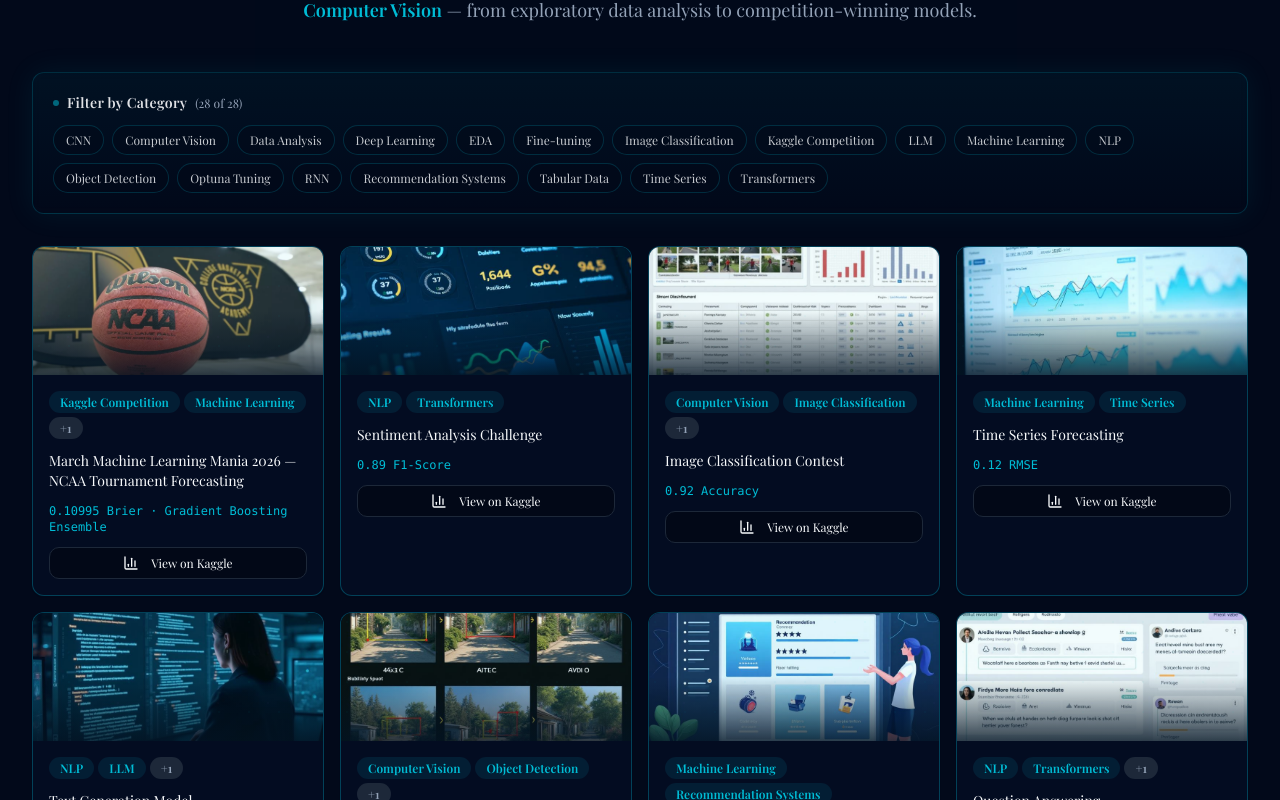
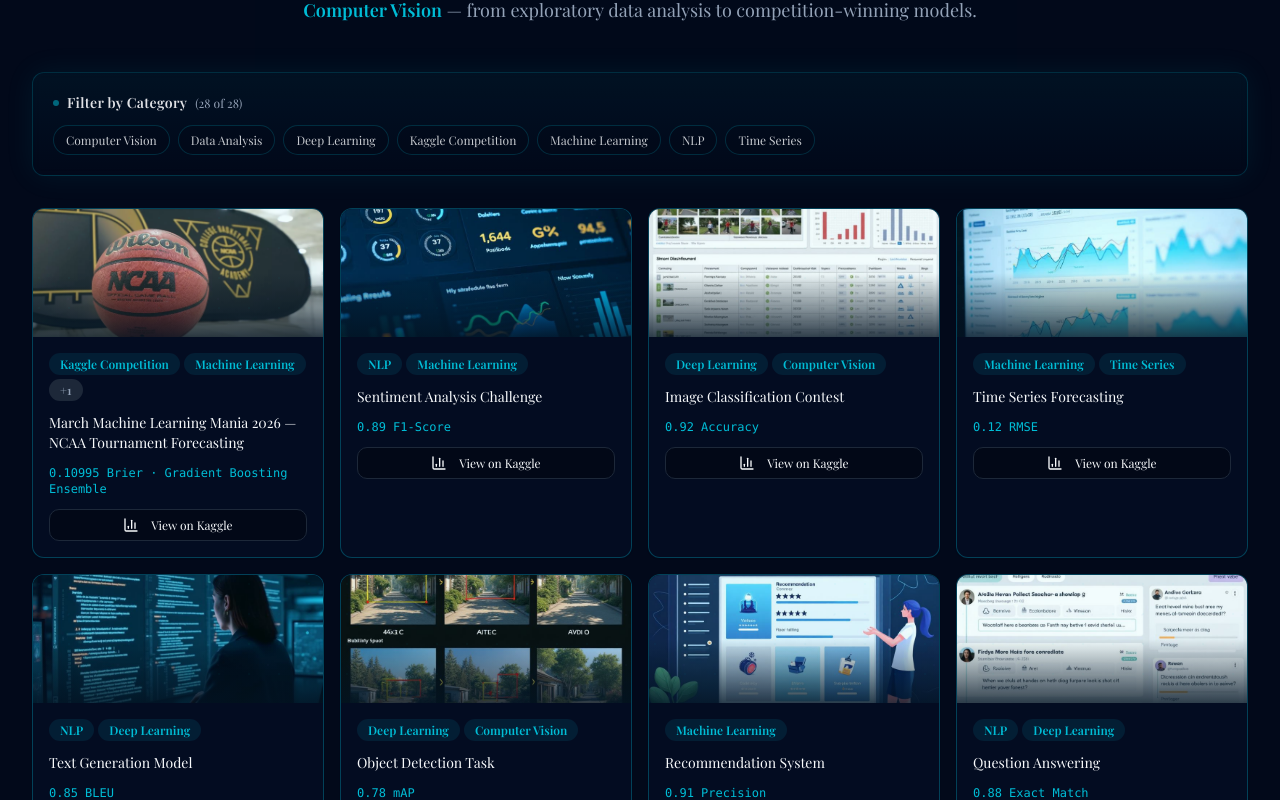
Before and after one commit to muhammadibrahim313/ibrahim-qasmi, a React (Vite) app: page / in a window 1280 px wide. Shown: the part 8060-8860 px from the top of the page. Built offline with nearby package versions, Linux system fonts and the light colour scheme.

Commit message:
Changes
Co-authored-by: muhammadibrahim313 <147333130+muhammadibrahim313@users.noreply.github.com>

```diff
--- a/src/components/Projects.tsx
+++ b/src/components/Projects.tsx
@@ -411,32 +411,32 @@ const Projects = () => {
 
   const kagglePlaceholders = [
     { title: "March Machine Learning Mania 2026 — NCAA Tournament Forecasting", categories: ["Kaggle Competition", "Machine Learning", "Data Analysis"], metric: "0.10995 Brier · Gradient Boosting Ensemble", image: ncaaMarchMadness, link: "https://www.kaggle.com/code/ibrahimqasimi/ncaa-2026-eda-elo-ratings-and-gradient-esemble" },
-    { title: "Sentiment Analysis Challenge", categories: ["NLP", "Transformers"], metric: "0.89 F1-Score", image: sentimentAnalysis },
-    { title: "Image Classification Contest", categories: ["Computer Vision", "Image Classification", "CNN"], metric: "0.92 Accuracy", image: imageClassification },
+    { title: "Sentiment Analysis Challenge", categories: ["NLP", "Machine Learning"], metric: "0.89 F1-Score", image: sentimentAnalysis },
+    { title: "Image Classification Contest", categories: ["Deep Learning", "Computer Vision"], metric: "0.92 Accuracy", image: imageClassification },
     { title: "Time Series Forecasting", categories: ["Machine Learning", "Time Series"], metric: "0.12 RMSE", image: timeSeries },
-    { title: "Text Generation Model", categories: ["NLP", "LLM", "Transformers"], metric: "0.85 BLEU", image: textGeneration },
-    { title: "Object Detection Task", categories: ["Computer Vision", "Object Detection", "Deep Learning"], metric: "0.78 mAP", image: objectDetection },
-    { title: "Recommendation System", categories: ["Machine Learning", "Recommendation Systems"], metric: "0.91 Precision", image: recommendationSystem },
-    { title: "Question Answering", categories: ["NLP", "Transformers", "LLM"], metric: "0.88 Exact Match", image: questionAnswering },
-    { title: "Medical Image Analysis", categories: ["Computer Vision", "Image Classification", "CNN"], metric: "0.94 Sensitivity", image: medicalAnalysis },
-    { title: "Financial Prediction", categories: ["Machine Learning", "Time Series", "Tabular Data"], metric: "0.16 MAE", image: financialPrediction },
-    { title: "Language Translation", categories: ["NLP", "Transformers", "LLM"], metric: "0.82 COMET", image: languageTranslation },
-    { title: "Video Analysis", categories: ["Computer Vision", "Deep Learning", "CNN"], metric: "0.76 IoU", image: videoAnalysis },
-    { title: "Anomaly Detection", categories: ["Machine Learning", "Tabular Data"], metric: "0.93 ROC-AUC", image: anomalyDetection },
-    { title: "Speech Recognition", categories: ["NLP", "RNN", "Deep Learning"], metric: "0.87 WER", image: speechRecognition },
-    { title: "Facial Recognition", categories: ["Computer Vision", "Image Classification", "CNN"], metric: "0.95 Verification", image: facialRecognition },
-    { title: "Market Analysis", categories: ["Data Analysis", "EDA"], metric: "Comprehensive Insights", image: marketAnalysis },
-    { title: "Social Media Analytics", categories: ["Data Analysis", "EDA", "NLP"], metric: "Interactive Dashboard", image: socialAnalytics },
+    { title: "Text Generation Model", categories: ["NLP", "Deep Learning"], metric: "0.85 BLEU", image: textGeneration },
+    { title: "Object Detection Task", categories: ["Deep Learning", "Computer Vision"], metric: "0.78 mAP", image: objectDetection },
+    { title: "Recommendation System", categories: ["Machine Learning"], metric: "0.91 Precision", image: recommendationSystem },
+    { title: "Question Answering", categories: ["NLP", "Deep Learning"], metric: "0.88 Exact Match", image: questionAnswering },
+    { title: "Medical Image Analysis", categories: ["Deep Learning", "Computer Vision"], metric: "0.94 Sensitivity", image: medicalAnalysis },
+    { title: "Financial Prediction", categories: ["Machine Learning", "Time Series"], metric: "0.16 MAE", image: financialPrediction },
+    { title: "Language Translation", categories: ["NLP", "Deep Learning"], metric: "0.82 COMET", image: languageTranslation },
+    { title: "Video Analysis", categories: ["Deep Learning", "Computer Vision"], metric: "0.76 IoU", image: videoAnalysis },
+    { title: "Anomaly Detection", categories: ["Machine Learning", "Data Analysis"], metric: "0.93 ROC-AUC", image: anomalyDetection },
+    { title: "Speech Recognition", categories: ["NLP", "Deep Learning"], metric: "0.87 WER", image: speechRecognition },
+    { title: "Facial Recognition", categories: ["Deep Learning", "Computer Vision"], metric: "0.95 Verification", image: facialRecognition },
+    { title: "Market Analysis", categories: ["Data Analysis"], metric: "Comprehensive Insights", image: marketAnalysis },
+    { title: "Social Media Analytics", categories: ["Data Analysis", "NLP"], metric: "Interactive Dashboard", image: socialAnalytics },
     { title: "Sales Forecasting", categories: ["Data Analysis", "Time Series"], metric: "Business Intelligence", image: salesForecasting },
-    { title: "Customer Behavior Study", categories: ["Data Analysis", "EDA"], metric: "Actionable Insights", image: customerBehavior },
-    { title: "Performance Metrics", categories: ["Data Analysis", "EDA"], metric: "Statistical Analysis", image: performanceMetrics },
-    { title: "Hyperparameter Optimization", categories: ["Optuna Tuning", "Machine Learning"], metric: "15% Performance Boost", image: hyperparameterOptimization },
-    { title: "Competition Winner - Tabular", categories: ["Kaggle Competition", "Tabular Data", "Machine Learning"], metric: "Gold Medal", image: competitionWinner },
-    { title: "BERT Fine-tuning", categories: ["Fine-tuning", "NLP", "Transformers"], metric: "0.94 F1-Score", image: bertFinetuning },
-    { title: "CNN Architecture Design", categories: ["CNN", "Deep Learning", "Computer Vision"], metric: "0.89 Accuracy", image: cnnArchitecture },
-    { title: "RNN Stock Prediction", categories: ["RNN", "Time Series", "Deep Learning"], metric: "0.23 MSE", image: rnnStockPrediction },
-    { title: "Graph Neural Networks", categories: ["Deep Learning", "Machine Learning", "CNN"], metric: "0.91 Accuracy", image: graphNeuralNetworks },
-    { title: "Multimodal Learning System", categories: ["NLP", "Computer Vision", "Transformers"], metric: "0.86 Combined Score", image: multimodalLearning },
+    { title: "Customer Behavior Study", categories: ["Data Analysis"], metric: "Actionable Insights", image: customerBehavior },
+    { title: "Performance Metrics", categories: ["Data Analysis"], metric: "Statistical Analysis", image: performanceMetrics },
+    { title: "Hyperparameter Optimization", categories: ["Machine Learning"], metric: "15% Performance Boost", image: hyperparameterOptimization },
+    { title: "Competition Winner - Tabular", categories: ["Kaggle Competition", "Machine Learning"], metric: "Gold Medal", image: competitionWinner },
+    { title: "BERT Fine-tuning", categories: ["NLP", "Deep Learning"], metric: "0.94 F1-Score", image: bertFinetuning },
+    { title: "CNN Architecture Design", categories: ["Deep Learning", "Computer Vision"], metric: "0.89 Accuracy", image: cnnArchitecture },
+    { title: "RNN Stock Prediction", categories: ["Deep Learning", "Time Series"], metric: "0.23 MSE", image: rnnStockPrediction },
+    { title: "Graph Neural Networks", categories: ["Deep Learning", "Machine Learning"], metric: "0.91 Accuracy", image: graphNeuralNetworks },
+    { title: "Multimodal Learning System", categories: ["Deep Learning", "NLP", "Computer Vision"], metric: "0.86 Combined Score", image: multimodalLearning },
     { title: "Reinforcement Learning Agent", categories: ["Deep Learning", "Machine Learning"], metric: "0.94 Reward Score", image: reinforcementLearning }
   ];
 
```
